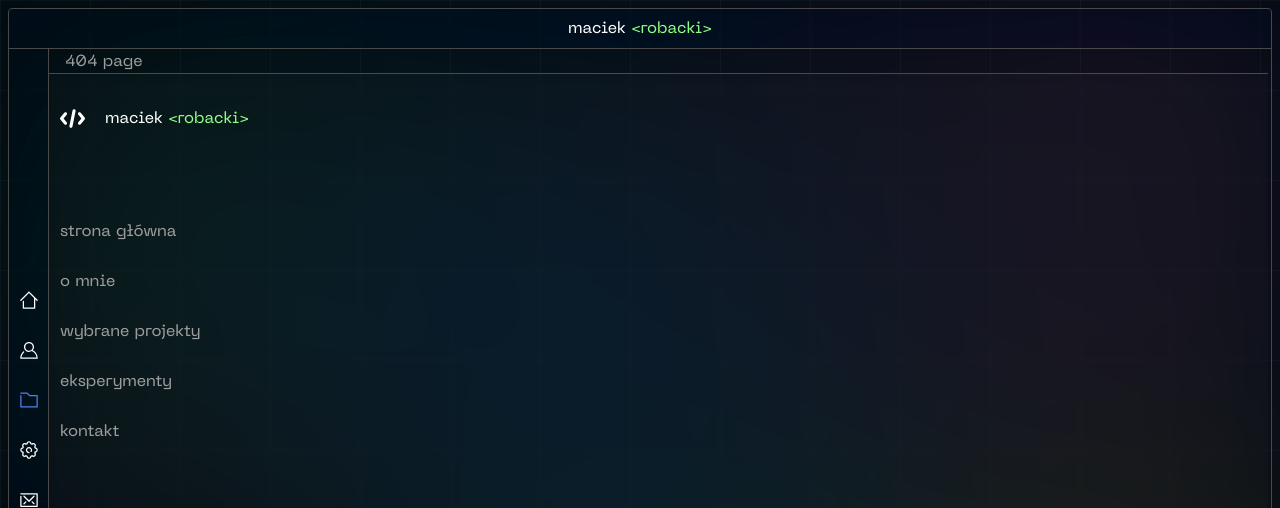
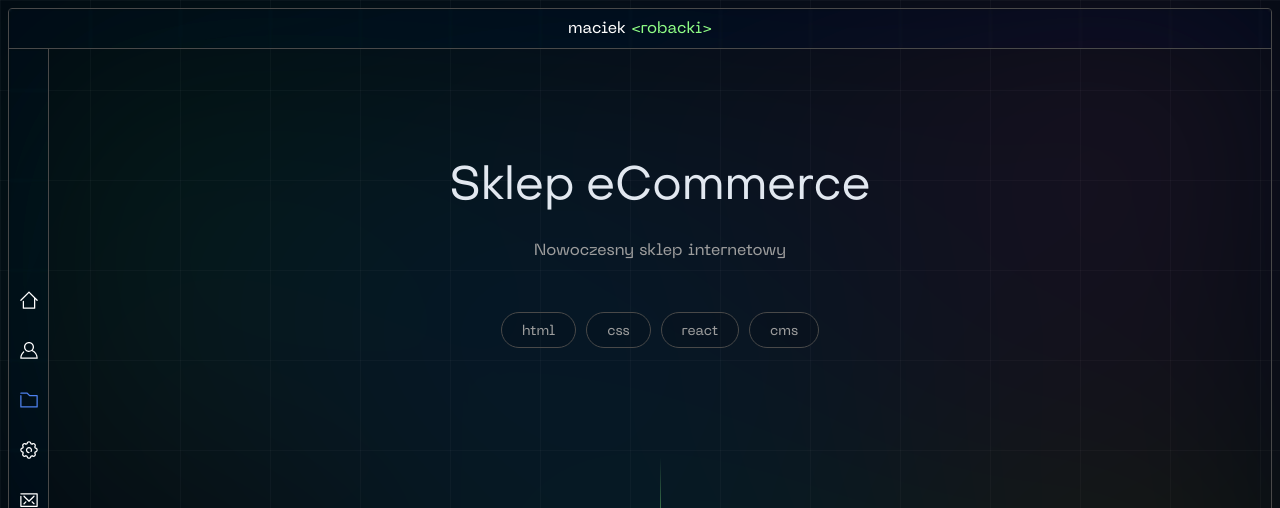
Before and after one commit to mrobacki/robacki_pl_react, a React (Vite) app: page /projekty/ecommerce in a window 1280 px wide. Shown: the top 508 px of the page. Built offline with nearby package versions, Linux system fonts and the light colour scheme.

Commit message:
projects page

```diff
--- a/src/App.jsx
+++ b/src/App.jsx
@@ -102,9 +102,19 @@ function App() {
                   path="o-mnie"
                   element={<About actualLocationName={actualLocationName} />}
                 ></Route>
-                <Route path="/projekty" element={<Projects />}></Route>
+                <Route
+                  path="/projekty"
+                  element={<Projects actualLocationName={actualLocationName} />}
+                ></Route>
+                <Route
+                  path="/projekty/:projectName"
+                  element={<Projects actualLocationName={actualLocationName} />}
+                ></Route>
                 <Route path="/eksperymenty" element={<Experiments />}></Route>
-                <Route path="/kontakt" element={<Contact />}></Route>
+                <Route
+                  path="/kontakt"
+                  element={<Contact actualLocationName={actualLocationName} />}
+                ></Route>
                 <Route path="*" element={<NotFound />}></Route>
               </Routes>
               <BottomSection />
--- a/src/components/Footer.jsx
+++ b/src/components/Footer.jsx
@@ -11,9 +11,9 @@ export default function Footer() {
 
       <Breadcrumbs />
       <span className={styles.copyright}>
-        <Link to="/">Github</Link>
+        <a href="https://github.com/mrobacki/">Github</a>
       </span>
-      <Button to="/contact">porozmawiajmy</Button>
+      <Button to="/kontakt">porozmawiajmy</Button>
     </footer>
   );
 }
--- a/src/pages/Contact.jsx
+++ b/src/pages/Contact.jsx
@@ -1,19 +1,30 @@
+import Hero from "./elements/Hero";
 import ContactForm from "./contact/ContactForm";
 import styles from "./Contact.module.scss";
 
-export default function Contact() {
+export default function Contact({ actualLocationName }) {
   return (
-    <section className={styles.contact}>
-      <div className={`${styles.contactIntro} text-center`}>
-        <h2 className={styles.title}>Porozmawiajmy o Twoim projekcie</h2>
-        <p className={styles.subtitle}>
+    <>
+      <Hero actualLocationName={actualLocationName}>
+        <h2 className={styles.hero_title}>
+          <span className="hero_label">
+            Porozmawiajmy o Twoim <span className="highlight">projekcie</span>.
+          </span>
+        </h2>
+        <p className={styles.heroSubtitle}>
           Możesz odezwać się bezpośrednio na{" "}
-          <a href="mailto:maciek@robacki.pl">maciek@robacki.pl</a>
+          <a href="mailto:maciek@robacki.pl">maciek@robacki.pl</a> lub
+          skorzystać z formularza poniej.
         </p>
-      </div>
-      <div className={styles.contactForm}>
-        <ContactForm />
-      </div>
-    </section>
+        {/* <a href="#projects" className="btn btn-primary">
+              View My Work
+            </a> */}
+      </Hero>
+      <section className={styles.contact}>
+        <div className={styles.contactForm}>
+          <ContactForm />
+        </div>
+      </section>
+    </>
   );
 }
--- a/src/pages/Contact.module.scss
+++ b/src/pages/Contact.module.scss
@@ -8,5 +8,6 @@
   .contactForm {
     max-width: var(--heeader-max-width);
     margin: 0 auto;
+    margin-top: var(--spacing-horizontal);
   }
 }
--- a/src/pages/Projects.jsx
+++ b/src/pages/Projects.jsx
@@ -1,3 +1,93 @@
-export default function Projects() {
-  return "projects";
+import heroStyles from "./elements/Hero.module.scss";
+import styles from "./Projects.module.scss";
+import Hero from "./elements/Hero";
+import ProjectListItem from "./projects/ProjectListItem";
+
+import { useParams } from "react-router-dom";
+import ProjectItem from "./projects/ProjectItem";
+
+const PROJECTS = [
+  {
+    projectName: "lekarzpomorze",
+    projectTitle: "lekarzpomorze.pl",
+    projectDesc: "projekt dla sieci przychodni lekarzpomorze.pl",
+    projectStack: [
+      "ux / ui",
+      "figma",
+      "cms",
+      "html5",
+      "css/scss",
+      "bootstrap",
+      "javascript",
+      "webpack",
+      "git",
+    ],
+  },
+  {
+    projectName: "ecommerce",
+    projectTitle: "Sklep eCommerce",
+    projectDesc: "Nowoczesny sklep internetowy",
+    projectStack: ["html", "css", "react", "cms"],
+  },
+];
+
+export default function Projects({ actualLocationName }) {
+  const { projectName } = useParams();
+
+  if (projectName) {
+    const { projectTitle, projectDesc, projectStack } =
+      PROJECTS.find((p) => p.projectName === projectName) || {};
+
+    if (!projectTitle) {
+      return <p>Projekt nie istnieje.</p>;
+    }
+
+    return (
+      <>
+        <ProjectItem
+          projectName={projectName}
+          projectTitle={projectTitle}
+          projectDesc={projectDesc}
+          projectStack={projectStack}
+        />
+      </>
+    );
+  }
+
+  return (
+    <>
+      <Hero actualLocationName={actualLocationName}>
+        <h2 className={heroStyles.hero_title}>
+          Wybrane <span className="highlight">projekty</span>, nad którymi
+          pracowałem.
+        </h2>
+        <p className={heroStyles.heroSubtitle}>
+          Przez lata tworzyłem{" "}
+          <span className="highlight3">strony, sklepy i interfejsy</span> dla
+          firm z wielu branż — od małych biznesów po duże marki. Mam{" "}
+          <span className="highlight">kilkanaście lat doświadczenia</span> w
+          branży i na co dzień współpracuję z{" "}
+          <span className="highlight2">
+            agencjami, studiami projektowymi i freelancerami
+          </span>
+          , dostarczając{" "}
+          <span className="highlight5">
+            nowoczesne, dopracowane rozwiązania
+          </span>{" "}
+          webowe.
+        </p>
+      </Hero>
+      <div className={styles.projectListItems}>
+        {PROJECTS.map((p) => (
+          <ProjectListItem
+            key={p.projectName}
+            projectTitle={p.projectTitle}
+            projectDesc={p.projectDesc}
+            projectName={p.projectName}
+            projectStack={p.projectStack}
+          />
+        ))}
+      </div>
+    </>
+  );
 }
--- /dev/null
+++ b/src/pages/Projects.module.scss
@@ -0,0 +1,4 @@
+.projectListItems {
+  margin-top: var(--spacing-horizontal);
+  margin-bottom: var(--spacing-horizontal);
+}
--- /dev/null
+++ b/src/pages/projects/ProjectItem.jsx
@@ -0,0 +1,32 @@
+import styles from "./ProjectItem.module.scss";
+
+export default function ProjectItem({
+  projectName,
+  projectTitle,
+  projectDesc,
+  projectStack,
+}) {
+  return (
+    <>
+      <div className={styles.projectHeader}>
+        <h1>{projectTitle}</h1>
+        <p>{projectDesc}</p>
+        <div className={styles.tech}>
+          {projectStack.map((tech) => (
+            <span key={tech}>{tech}</span>
+          ))}
+        </div>
+      </div>
+
+      <div className={styles.projectThumb}>
+        <img
+          src={`/projects/thumbs/${projectName}.webp`}
+          alt={projectTitle}
+          className={styles.projectItemThumb}
+        />
+      </div>
+
+      {/* tutaj dopiszesz galerię, opis, case study itd */}
+    </>
+  );
+}
--- /dev/null
+++ b/src/pages/projects/ProjectItem.module.scss
@@ -0,0 +1,71 @@
+.projectHeader {
+  text-align: center;
+  max-width: var(--heeader-max-width);
+  padding: 50px 0;
+  margin: 0 auto;
+  h1 {
+    font-size: var(--font-size-xxxl);
+    margin: 50px 0 20px 0;
+  }
+
+  .tech {
+    display: flex;
+    justify-content: center;
+    flex-wrap: wrap;
+    margin-top: 50px;
+    margin-bottom: 50px;
+    span {
+      font-size: var(--font-size-small);
+      display: block;
+      border: var(--border-color) var(--border-style) var(--border-width);
+      padding: 0 20px;
+      height: 36px;
+      line-height: 36px;
+      border-radius: calc(36px / 2);
+      background-color: rgba(0, 0, 0, 0.1);
+      margin-bottom: 10px;
+      margin-right: 5px;
+      margin-left: 5px;
+      &:not(:last-child) {
+      }
+    }
+  }
+}
+
+.projectThumb {
+  position: relative;
+  margin-top: 100px;
+  margin-bottom: 140px;
+  &::before,
+  &::after {
+    content: "";
+    position: absolute;
+    width: 1px;
+    height: 100px;
+    background-color: red;
+    left: 50%;
+  }
+  &::before {
+    top: -101px;
+    background: #8fff86;
+    background: linear-gradient(
+      185deg,
+      rgba(143, 255, 134, 0) 0%,
+      rgba(143, 255, 134, 0.72) 100%
+    );
+  }
+  &::after {
+    bottom: -101px;
+    background: #8fff86;
+    background: linear-gradient(
+      0deg,
+      rgba(143, 255, 134, 0) 0%,
+      rgba(143, 255, 134, 0.72) 100%
+    );
+  }
+  img {
+    width: 100%;
+    border: var(--border-color) var(--border-style) var(--border-width);
+    border-radius: var(--radius);
+  }
+}
--- /dev/null
+++ b/src/pages/projects/ProjectListItem.jsx
@@ -0,0 +1,35 @@
+import { Link } from "react-router-dom";
+import styles from "./ProjectListItem.module.scss";
+
+export default function ProjectListItem({
+  projectTitle,
+  projectDesc,
+  projectName,
+  projectStack = [],
+}) {
+  const techStack = projectStack;
+  return (
+    <Link to={projectName} className={styles.linkContainer}>
+      <div className={styles.projectBox}>
+        <div className={styles.projectItemDetails}>
+          <h3>{projectTitle}</h3>
+          <p>{projectDesc}</p>
+          <div className={styles.tech}>
+            {techStack.map((item) => (
+              <span key={item} className={`stack-item stack-${item}`}>
+                {item}
+              </span>
+            ))}
+          </div>
+        </div>
+        <div className="thumb">
+          <img
+            src={`/projects/thumbs/${projectName}.webp`}
+            alt={projectTitle}
+            className={styles.projectItemThumb}
+          />
+        </div>
+      </div>
+    </Link>
+  );
+}
--- /dev/null
+++ b/src/pages/projects/ProjectListItem.module.scss
@@ -0,0 +1,67 @@
+.linkContainer {
+  display: block;
+  &:focus {
+    color: white;
+  }
+  .projectBox {
+    border: var(--border-color) var(--border-style) var(--border-width);
+    border-radius: var(--radius);
+    background-color: rgba(255, 255, 255, 0.03);
+    backdrop-filter: blur(4px);
+    transition: background-color 0.3s ease;
+    min-width: 50%;
+    min-height: 150px;
+    position: relative;
+    padding: 40px;
+    display: flex;
+    align-items: center;
+    position: relative;
+
+    .projectItemDetails {
+      width: 60%;
+      flex-shrink: 0;
+      h3 {
+        font-size: var(--font-size-xxxl);
+      }
+      p {
+        margin: 30px 0;
+      }
+      .tech {
+        display: flex;
+        flex-wrap: wrap;
+        span {
+          font-size: var(--font-size-small);
+          display: block;
+          border: var(--border-color) var(--border-style) var(--border-width);
+          padding: 0 20px;
+          height: 36px;
+          line-height: 36px;
+          border-radius: calc(36px / 2);
+          background-color: rgba(0, 0, 0, 0.1);
+          margin-bottom: 10px;
+          &:not(:last-child) {
+            margin-right: 10px;
+          }
+        }
+      }
+    }
+
+    .projectItemThumb {
+      width: 100%;
+      height: auto;
+      border-radius: var(--radius);
+      transition: transform 0.5s ease-in-out;
+      transform-origin: right center;
+    }
+
+    &:hover {
+      background-color: rgba(255, 255, 255, 0.01);
+      .projectItemThumb {
+        transform: scale(1.1);
+      }
+    }
+  }
+  &:not(:last-of-type) {
+    margin-bottom: var(--spacing-vertical);
+  }
+}
```
Also changed, not shown: public/projects/lekarzpomorze.webp (added), public/projects/thumbs/lekarzpomorze.webp (added).
